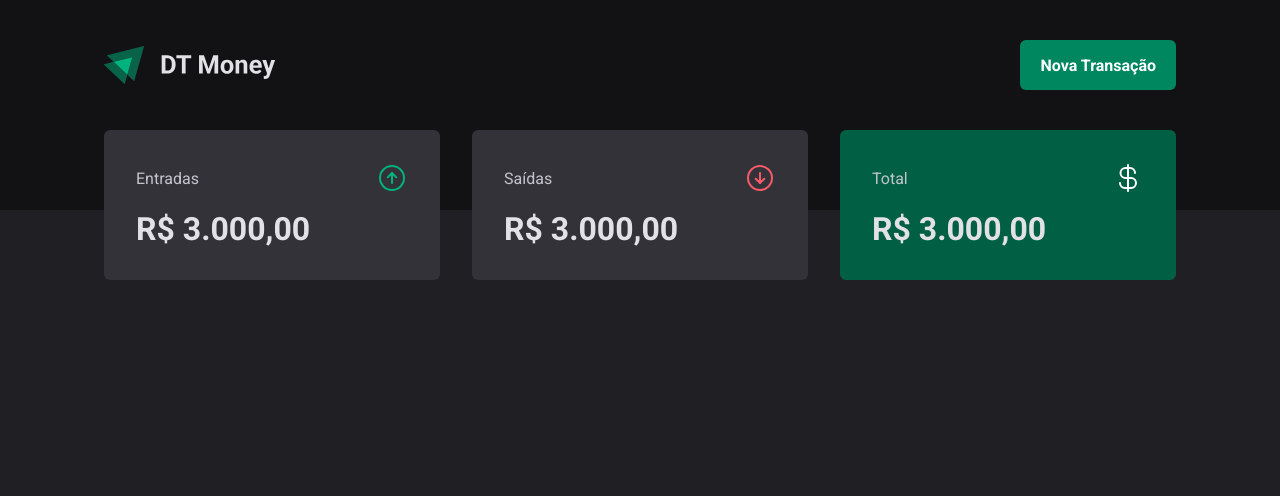
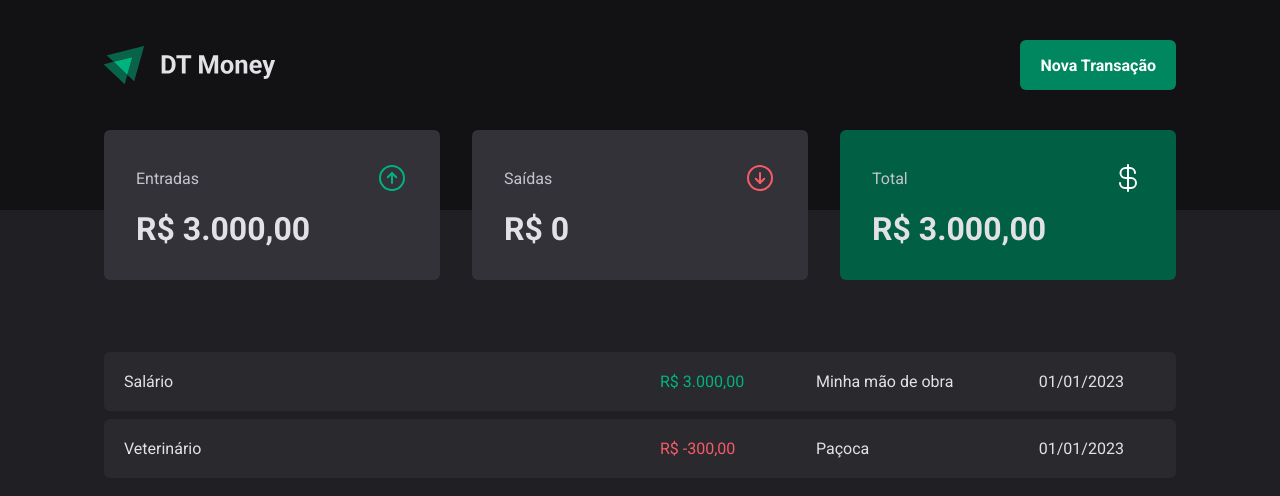
Before and after one commit to jjromary/DtMoney.v2, a React (Vite) app: page / in a window 1280 px wide. Shown: the top 496 px of the page. Built offline with nearby package versions, Linux system fonts and the light colour scheme.

Commit message:
created Transactions table

```diff
--- a/src/Components/Summary/index.tsx
+++ b/src/Components/Summary/index.tsx
@@ -19,7 +19,7 @@
                     <ArrowCircleDown size={32} color='#f75a68' />
                 </header>
 
-                <strong>R$ 3.000,00</strong>
+                <strong>R$ 0</strong>
             </SummaryCard>
 
             <SummaryCard variant="green">
--- a/src/Pages/Transactions/index.tsx
+++ b/src/Pages/Transactions/index.tsx
@@ -1,11 +1,40 @@
 import { Header } from "../../Components/Header";
 import { Summary } from "../../Components/Summary";
+import { PriceHighLight, TransactionsContainer, TransactionsTable } from "./styles";
 
 export function Transaction() {
 	return (
 		<div>
 			<Header />
 			<Summary />
+
+			<TransactionsContainer>
+				<TransactionsTable>
+					<tbody>
+						<tr>
+							<td width='50%'>Salário</td>
+							<td>
+								<PriceHighLight varian="income">
+									R$ 3.000,00
+								</PriceHighLight>
+							</td>
+							<td>Minha mão de obra</td>
+							<td>01/01/2023</td>
+						</tr>
+						<tr>
+							<td width='50%'>Veterinário</td>
+							<td>
+								<PriceHighLight varian="outcome">
+									R$ -300,00
+
+								</PriceHighLight>
+							</td>
+							<td>Paçoca</td>
+							<td>01/01/2023</td>
+						</tr>
+					</tbody>
+				</TransactionsTable>
+			</TransactionsContainer>
 		</div>
 	)
 }
--- /dev/null
+++ b/src/Pages/Transactions/styles.ts
@@ -0,0 +1,40 @@
+import styled from "styled-components";
+
+export const TransactionsContainer = styled.main`
+  width: 100%;
+  max-width: 1120px;
+  margin: 4rem auto 0;
+  padding: 0 1.5rem;
+`;
+
+export const TransactionsTable = styled.table`
+  width: 100%;
+  border-collapse: separate;
+  border-spacing: 0 0.5rem;
+  margin-top: 1.5rem;
+
+  td {
+    padding: 1.25rem;
+    background: ${(props) => props.theme["gray-700"]};
+
+    &:first-child {
+      border-top-left-radius: 6px;
+      border-bottom-left-radius: 6px;
+    }
+    &:last-child {
+      border-top-right-radius: 6px;
+      border-bottom-right-radius: 6px;
+    }
+  }
+`;
+
+interface PriceHighLight {
+  varian: "income" | "outcome";
+}
+
+export const PriceHighLight = styled.span<PriceHighLight>`
+  color: ${(props) =>
+    props.varian === "income"
+      ? props.theme["green-300"]
+      : props.theme["red-300"]};
+`;
```
Lines whose indentation alone changed are shown as unchanged.
